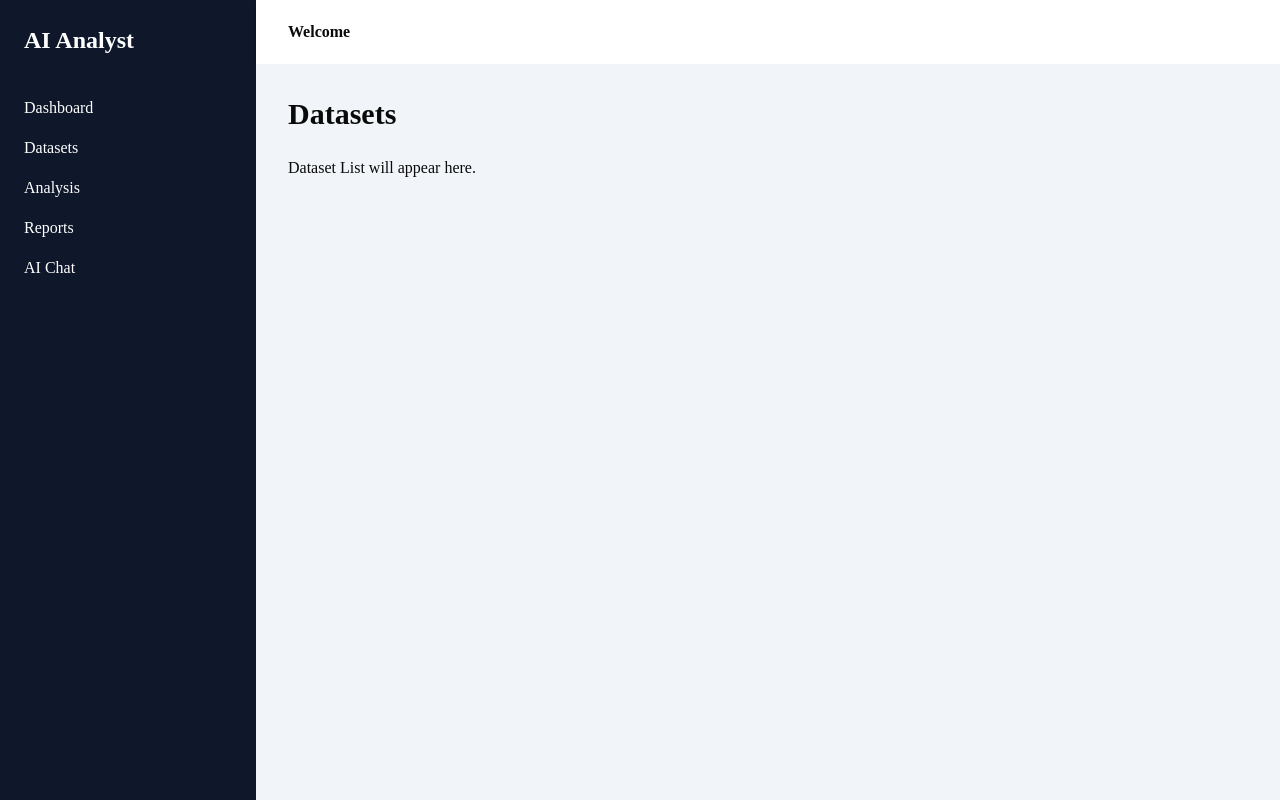
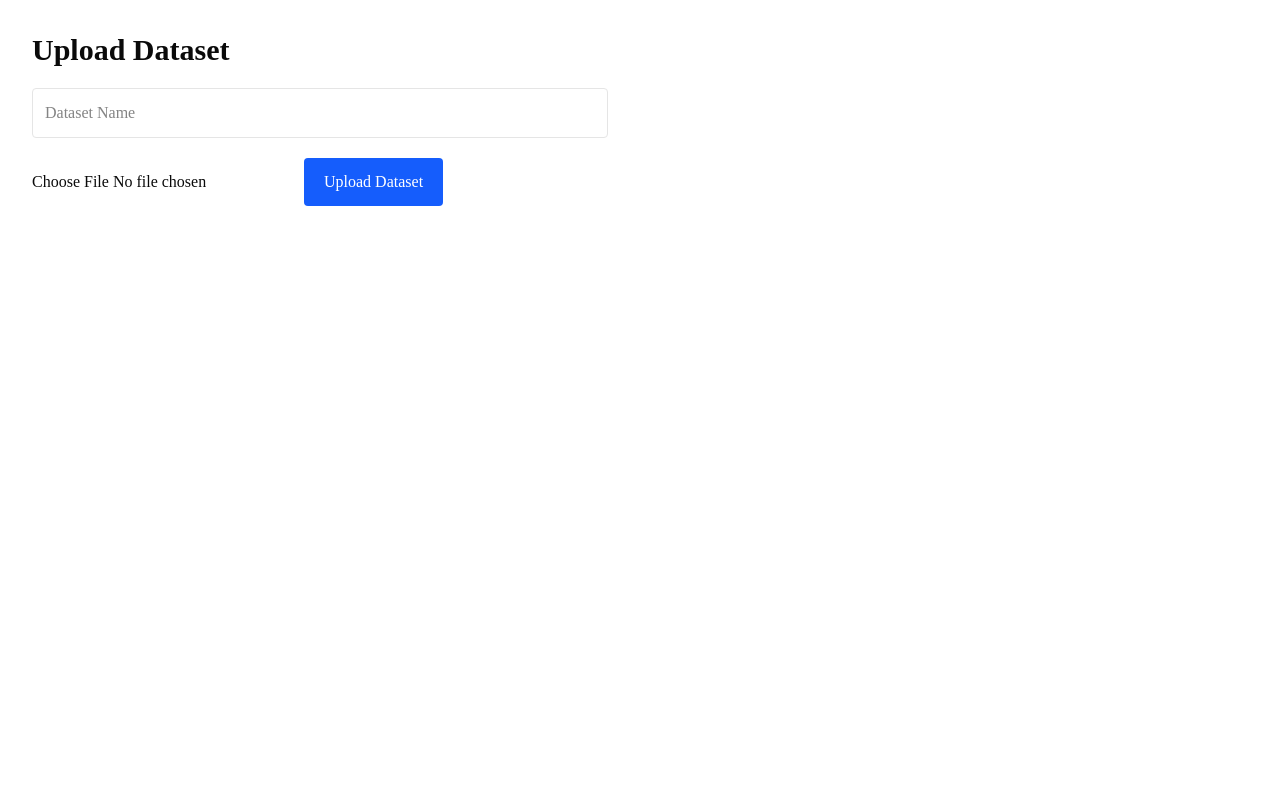
Before and after one commit to Hadi99999437/AI_Data_Analyst, a Next.js app in the folder frontend/: page /datasets/upload in a window 1280 px wide. Built offline with nearby package versions, Linux system fonts and the light colour scheme.

Commit message:
feat: add UploadPage component for dataset uploads

```diff
--- a/frontend/src/app/datasets/page.tsx
+++ /dev/null
@@ -1,21 +0,0 @@
-import DashboardLayout from "@/components/layout/DashboardLayout";
-
-export default function DatasetsPage() {
-
-    return (
-
-        <DashboardLayout>
-
-            <h1 className="text-3xl font-bold mb-6">
-
-                Datasets
-
-            </h1>
-
-            Dataset List will appear here.
-
-        </DashboardLayout>
-
-    );
-
-}
--- /dev/null
+++ b/frontend/src/app/datasets/upload/page.tsx
@@ -0,0 +1,9 @@
+import UploadDataset from "@/components/dataset/UploadDataset";
+
+export default function UploadPage() {
+    return (
+        <div className="p-8">
+            <UploadDataset />
+        </div>
+    );
+}
```
